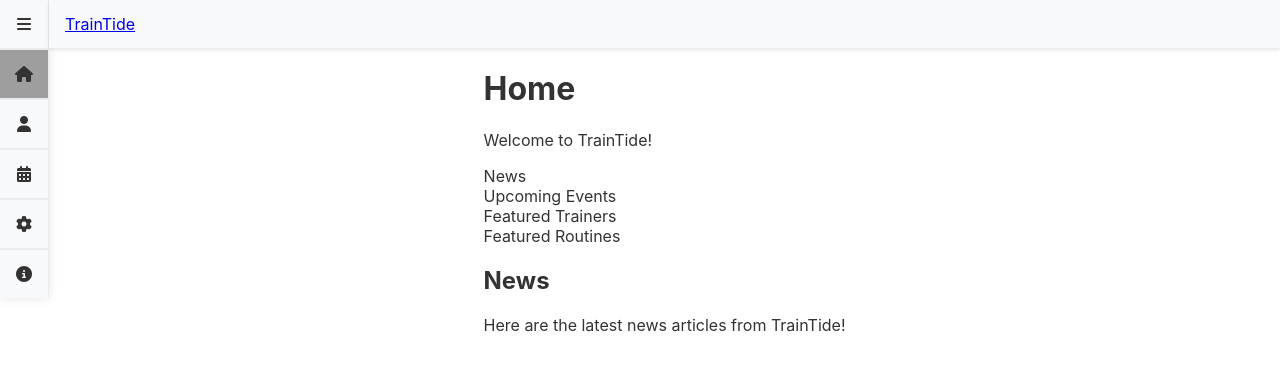
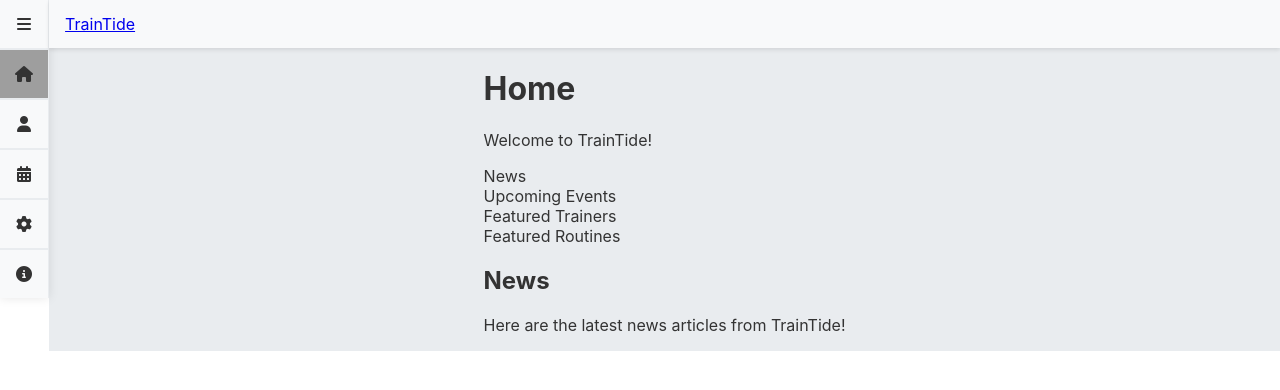
Before and after one commit to rycid/3005Proj, a React (Create React App) app in the folder traintide/: page / in a window 1280 px wide. Shown: the top 390 px of the page. Built offline with nearby package versions, Linux system fonts and the light colour scheme.

Commit message:
Add background color to App component

```diff
--- a/traintide/src/App.scss
+++ b/traintide/src/App.scss
@@ -14,6 +14,7 @@
     // justify-content: center;
     // padding: 1rem;
     box-sizing: border-box;
+    background-color: var(--color-background-2);
 
     .content{
       width: 100%;
```
